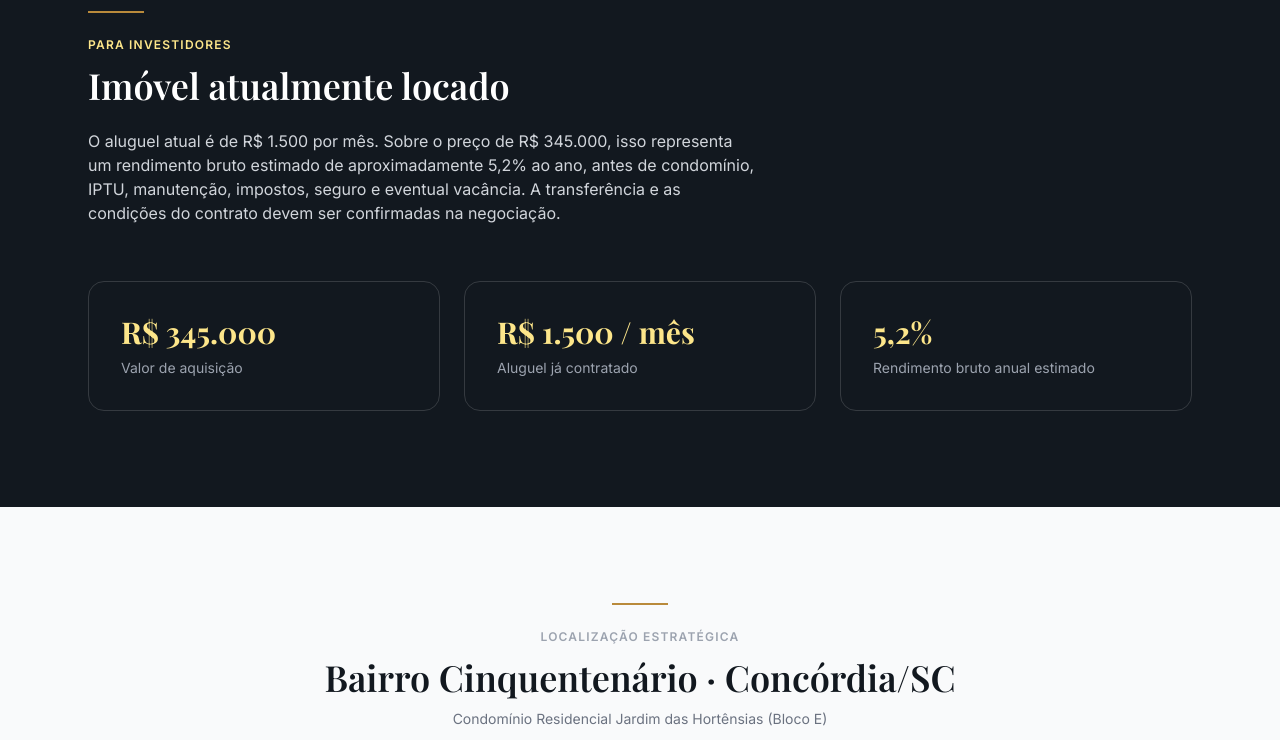
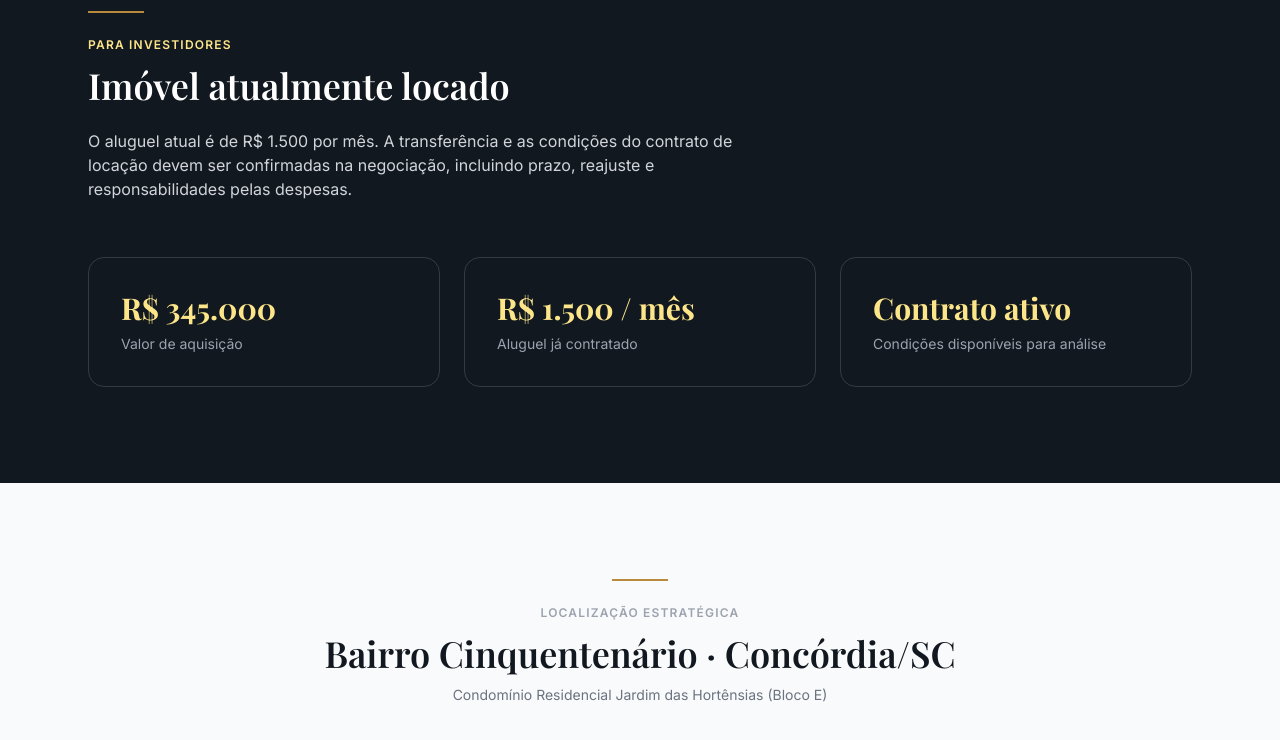
Before and after one commit to alison18groto-pixel/apartamento201, a plain HTML site: page index.html in a window 1280 px wide. Shown: the part 5600-6340 px from the top of the page. Drawn offline with nearby package versions, Linux system fonts and the light colour scheme.

Commit message:
Update index.html

```diff
--- a/index.html
+++ b/index.html
@@ -347,9 +347,8 @@
         Imóvel atualmente locado
       </h2>
       <p class="text-gray-300 max-w-2xl mb-10 md:mb-14 leading-relaxed text-sm md:text-base">
-        O aluguel atual é de R$ 1.500 por mês. Sobre o preço de R$ 345.000, isso representa um rendimento
-        bruto estimado de aproximadamente 5,2% ao ano, antes de condomínio, IPTU, manutenção, impostos,
-        seguro e eventual vacância. A transferência e as condições do contrato devem ser confirmadas na negociação.
+        O aluguel atual é de R$ 1.500 por mês. A transferência e as condições do contrato de locação
+        devem ser confirmadas na negociação, incluindo prazo, reajuste e responsabilidades pelas despesas.
       </p>
       <div class="grid grid-cols-1 md:grid-cols-3 gap-4 md:gap-6">
         <div class="border border-white/15 rounded-2xl p-6 md:p-8">
@@ -361,8 +360,8 @@
           <p class="text-xs md:text-sm text-gray-400">Aluguel já contratado</p>
         </div>
         <div class="border border-white/15 rounded-2xl p-6 md:p-8">
-          <p class="num text-2xl md:text-3xl font-bold mb-2 text-amber-200">5,2%</p>
-          <p class="text-xs md:text-sm text-gray-400">Rendimento bruto anual estimado</p>
+          <p class="num text-2xl md:text-3xl font-bold mb-2 text-amber-200">Contrato ativo</p>
+          <p class="text-xs md:text-sm text-gray-400">Condições disponíveis para análise</p>
         </div>
       </div>
     </div>
```
